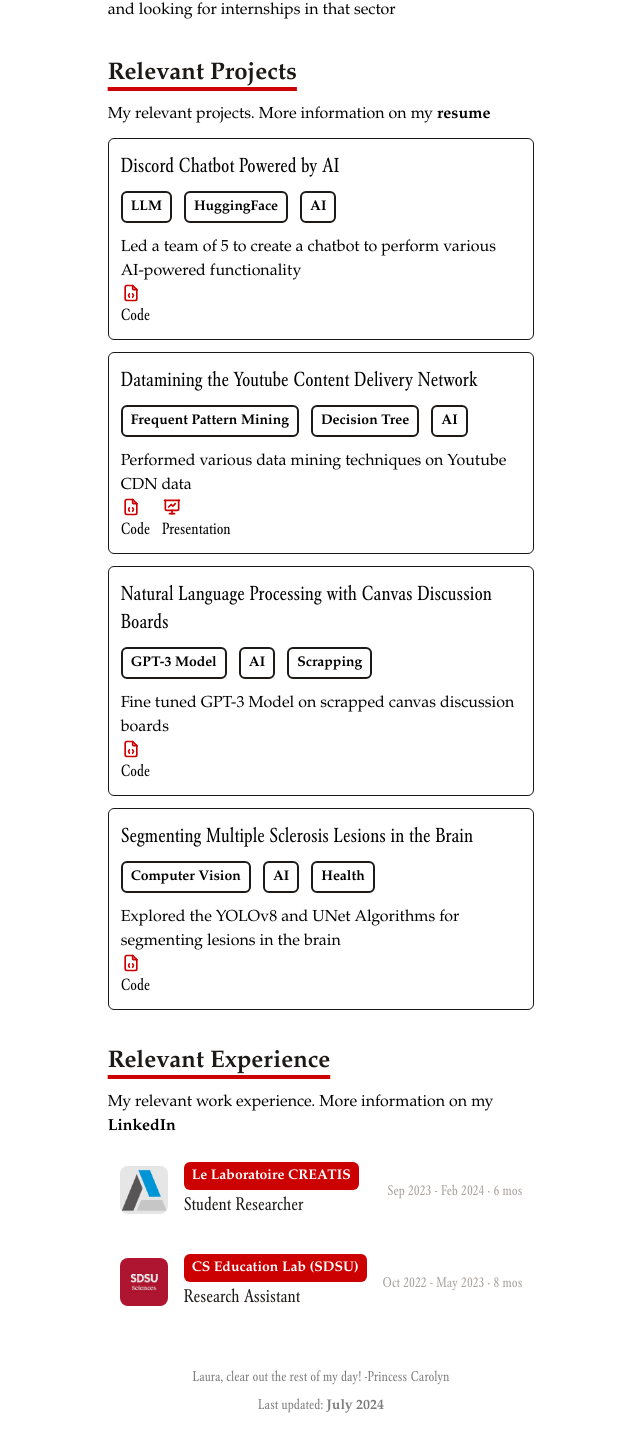
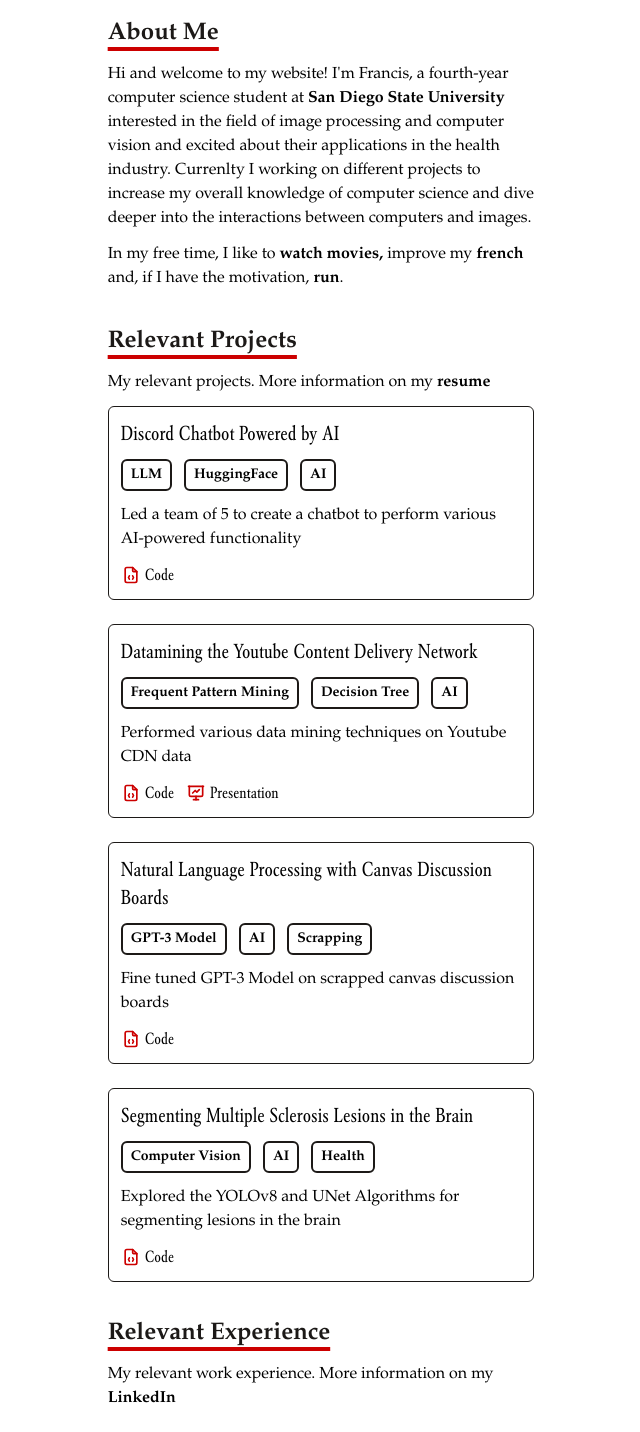
Before and after one commit to FrancisSanB/FrancisSanB.github.io, a React (Vite) app: page / in a window 1280 px wide. Shown: the part 498-1930 px from the top of the page, without its empty margins (319-959 px from the left). Built offline with nearby package versions, Linux system fonts and the light colour scheme.

Commit message:
small changes, rewrote intro

```diff
--- a/src/App.jsx
+++ b/src/App.jsx
@@ -8,6 +8,9 @@ import Timeline from './components/Timeline'
 function App() {
   return (
     <div className='App font-garamond'>
+      <h1 className="text-red font-bold text-6xl md:text7xl mb-1 md:mb-3 text-center border-8 bg-slate-200">
+        THIS IS A WORK IN PROGRESS, HOPEFULLY FINISHED BY THE END OF SUMMER 2024
+      </h1>
       <Intro />
       <Projects />
       <Timeline />
--- a/src/components/Intro.jsx
+++ b/src/components/Intro.jsx
@@ -43,32 +43,41 @@ function Intro() {
             <div>
                 <Title>About Me</Title>
             </div>
-            <p className="text-base mb-9 font-medium">
-                A rising junior at{' '}
+            <p className="text-base mb-3 font-medium">
+                Hi and welcome to my website! I'm Francis, a fourth-year computer science student at{' '}
                 <a
                     href="https://www.sdsu.edu/" target="blank"
                     className="font-bold hover:underline underline-offset-2 decoration-2 decoration-red" rel="noreferrer noopener"
                 >
                     San Diego State University
                 </a>
-                {' '}majoring in Computer Science. Studying with 4th year standing
-                as an honors student with an interest in Data Science and Artificial Intelligence. Involved in various projects
-                at the {' '}
+                {' '}interested in the field of image processing and computer vision and excited about their applications in the health industry.
+                Currenlty I working on different projects to increase my overall knowledge of computer science and dive deeper into the interactions
+                between computers and images.
+            </p>
+            <p className="text-base mb-9 font-medium">
+                In my free time, I like to{' '}
                 <a
-                    href="https://aiclub.sdsu.edu/" target="blank"
+                    href="https://letterboxd.com/alfredoo_sauce/films/diary/" target="blank"
                     className="font-bold hover:underline underline-offset-2 decoration-2 decoration-red" rel="noreferrer noopener"
                 >
-                    Artificial Intelligence Club
+                    watch movies,
                 </a>
-                {' '}and the{' '}
+                {' '}improve my{' '}
                 <a
-                    href="https://www.sdsurocketproject.org/" target="blank"
+                    href="https://innerfrench.com/" target="blank"
                     className="font-bold hover:underline underline-offset-2 decoration-2 decoration-red" rel="noreferrer noopener"
                 >
-                    SDSU Rocket Project
+                     french
                 </a>
-                . Currently interested in the field of medical
-                image processing and looking for internships in that sector
+                {' '}and, if I have the motivation, {' '}
+                <a
+                    href="https://www.strava.com/athletes/97184275" target="blank"
+                    className="font-bold hover:underline underline-offset-2 decoration-2 decoration-red" rel="noreferrer noopener"
+                >
+                    run
+                </a>
+                .
             </p>
         </div>
     )
--- a/src/components/ProjectItem.jsx
+++ b/src/components/ProjectItem.jsx
@@ -34,7 +34,7 @@ function ProjectItem({ title, tags, desc, links }) {
                     </span>
                 ))}
             </p>
-            <p className="text-base font-medium">
+            <p className="text-base font-medium mb-3">
                 {desc}
             </p>
             <div className="flex flex-row gap-3">
@@ -42,6 +42,7 @@ function ProjectItem({ title, tags, desc, links }) {
                     <a
                         href={link.url}
                         target="_blank"
+                        className="flex items-center gap-1 hover:underline underline-offset-2 decoration-2 decoration-red"
                     >
                         {icons[link.icon]}
                         <span>{link.text}</span>
--- a/src/components/Projects.jsx
+++ b/src/components/Projects.jsx
@@ -16,7 +16,7 @@ function Projects() {
                     resume
                 </a>
             </p>
-            <div className="w-full grid grid-cols-1 gap-3 mb-9">
+            <div className="w-full grid grid-cols-1 gap-6 mb-9">
                 {projects.map(project => (
                     <ProjectItem
                         title={project.title}
--- a/src/components/TimelineItem.jsx
+++ b/src/components/TimelineItem.jsx
@@ -10,10 +10,11 @@ function TimelineItem({ company, imgUrl, title, duration, link}) {
                             <img
                                 src={imgUrl}
                                 alt="portfolio"
-                            className="w-full h-9 md:h-12 rounded-lg object-cover cursor-pointer"
+                                className="w-full aspect-square h-12 rounded-lg object-cover cursor-pointer"
                             />
                         </a>
-                    <div className="flex flex-col">
+                        <div className="flex flex-col sm:flex-row">
+                            <div className="sm:flex sm:flex-col">
                                 <span className="inline-block px-2 py-1 font-semibold text-white bg-red rounded-md">
                                     {company}
                                 </span>
@@ -21,10 +22,23 @@ function TimelineItem({ company, imgUrl, title, duration, link}) {
                                     {title}
                                 </h3>
                             </div>
-
-                    <div className="text-sm font-normal leading-none text-stone-400 ml-auto">
+                            <div className="text-sm font-normal leading-none text-stone-400 sm:ml-auto">
                                 {duration}
                             </div>
+                        </div>
+                        {/*<div className="flex flex-col md:flex-row">
+                            <div className="md:flex md:flex-col">
+                                <span className="inline-block px-2 py-1 font-semibold text-white bg-red rounded-md">
+                                    {company}
+                                </span>
+                                <h3 className="text-lg text-stone-900">
+                                    {title}
+                                </h3>
+                            </div>
+                            <div className="text-sm font-normal leading-none md:ml-auto">
+                                {duration}
+                            </div>
+                        </div>*/}
                     </p>
                 </li>
             </ol>
```
Also changed, not shown: 1 other file (tests, documents, lock files or other folders). Lines whose indentation alone changed are shown as unchanged.
